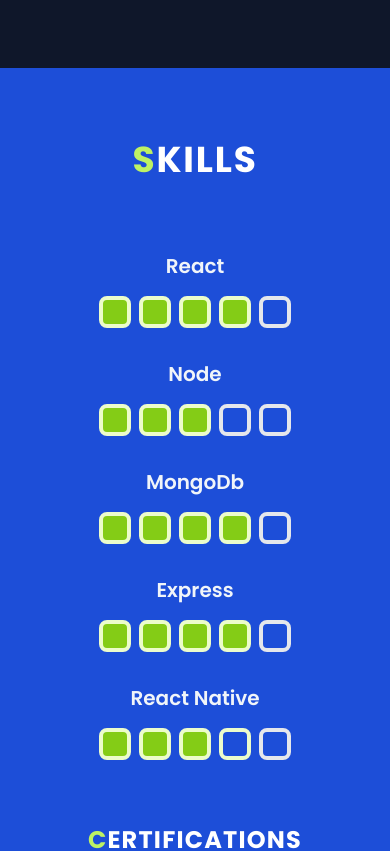
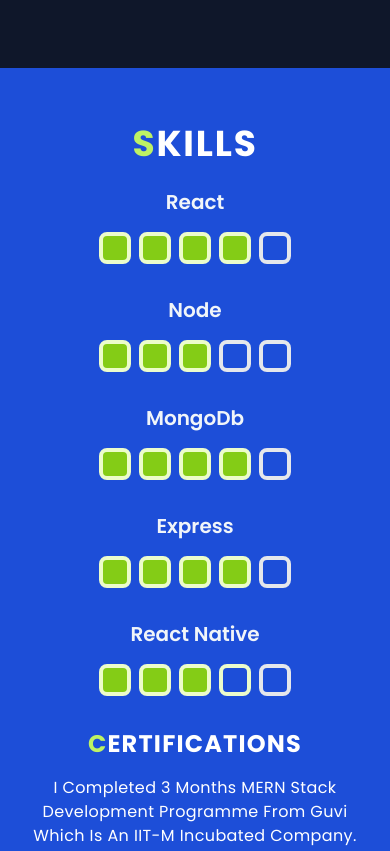
Before and after one commit to SARATHKUMAR-T/My_portfolio, a React (Vite) app: page / in a window 390 px wide. Shown: the part 1620-2471 px from the top of the page. Built offline with nearby package versions, Linux system fonts and the light colour scheme; a web font is replaced by a local one.

Commit message:
padding changes

```diff
--- a/src/Sections/Skills.jsx
+++ b/src/Sections/Skills.jsx
@@ -6,10 +6,10 @@
       className="min-h-screen px-4 py-12 max-w-full bg-blue-700"
       id="skills"
     >
-      <h1 className="uppercase text-center mt-6 text-4xl sm:text-6xl lg:text-6xl font-bold tracking-wider">
+      <h1 className="uppercase text-center mt-2 sm:mt-6 text-4xl sm:text-6xl lg:text-6xl font-bold tracking-wider">
         <span className="text-lime-300">S</span>kills
       </h1>
-      <div className=" rounded-lg gap-8 text-slate-100 flex items-center justify-center  flex-col max-w-4xl mx-auto mt-6 px-4 py-12">
+      <div className=" rounded-lg gap-8 text-slate-100 flex items-center justify-center  flex-col max-w-4xl mx-auto mt-2 sm:mt-6 px-4 py-4 sm:py-12">
         <div className=" flex flex-col sm:flex-row gap-4 items-center">
           <p className="text-xl md:text-3xl font-semibold w-36 text-center sm:text-end ">
             React
```
